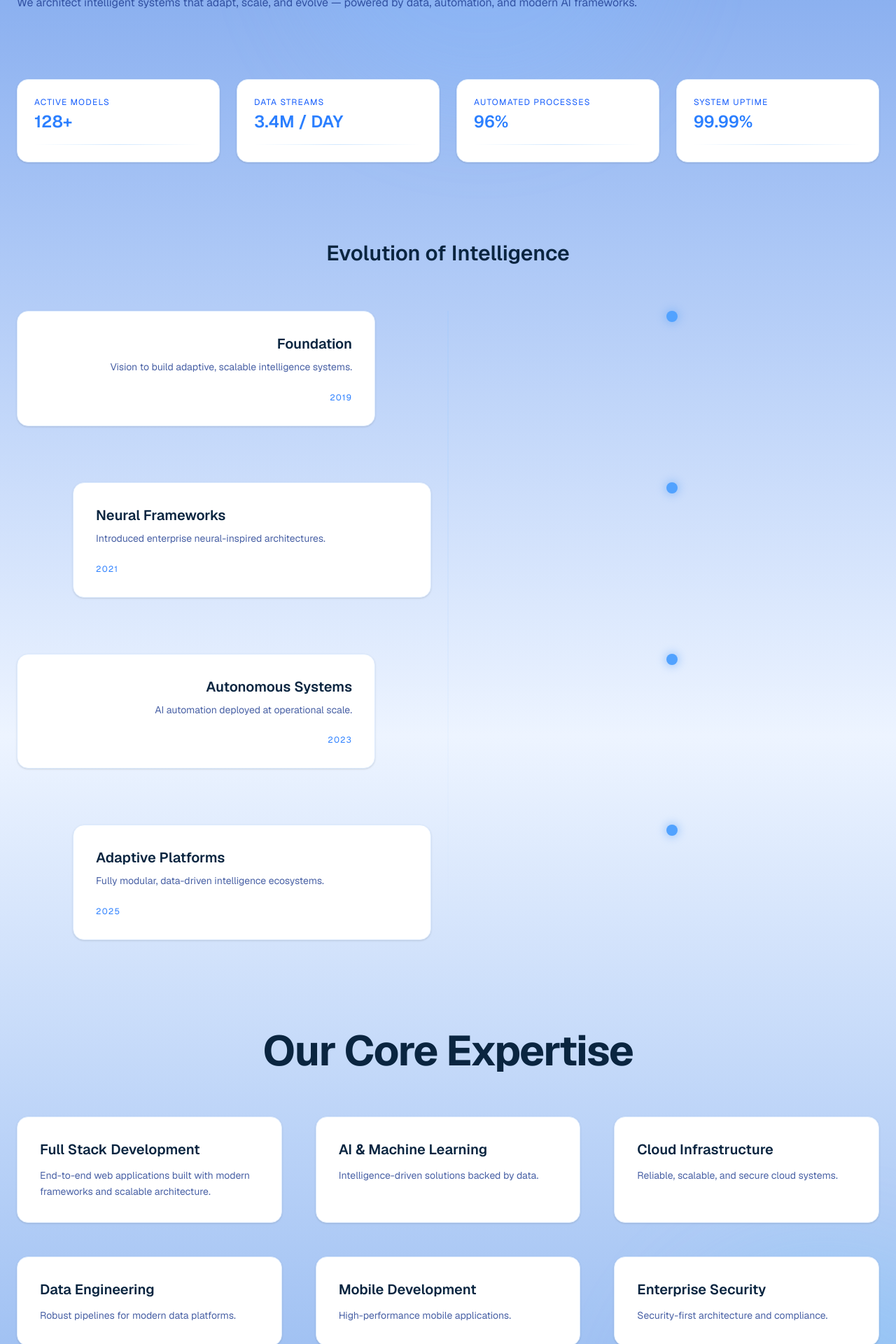
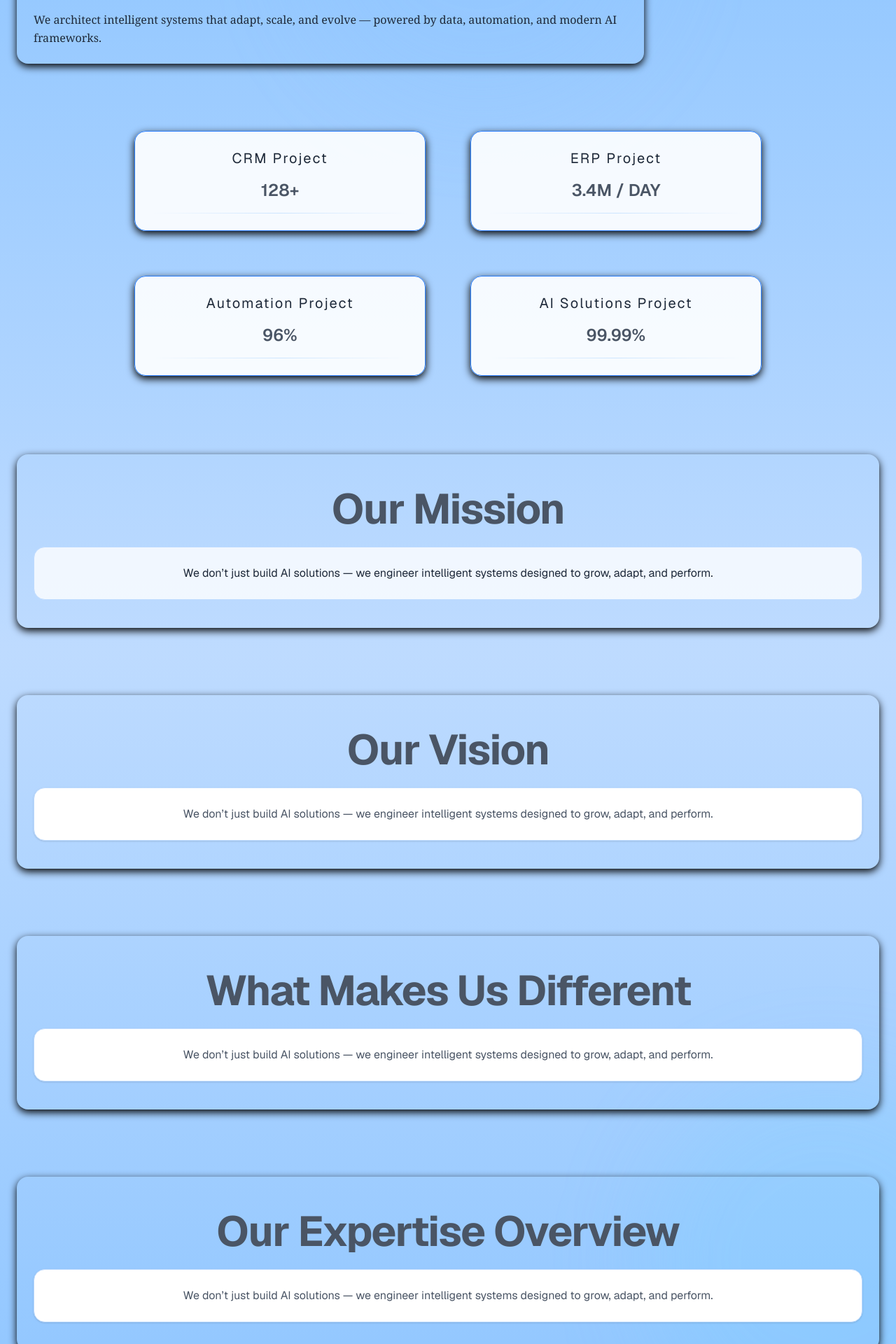
Before and after one commit to rizwan059/intership_project, a Next.js app in the folder hs_inter_t2/frontend/: page /about in a window 1280 px wide. Shown: the part 260-2180 px from the top of the page at 70% size. Built offline with nearby package versions, Linux system fonts and the light colour scheme.

Commit message:
about us page color setting as per the logo

```diff
--- a/hs_inter_t2/frontend/app/about/page.tsx
+++ b/hs_inter_t2/frontend/app/about/page.tsx
@@ -2,7 +2,7 @@
 
 export default function AboutPage() {
   return (
-    <main className="relative min-h-screen overflow-hidden bg-gradient-to-b from-[#79a3ec] via-[#EDF4FF] to-[#80abec] font-sans">
+    <main className="relative min-h-screen overflow-hidden bg-gradient-to-b from-blue-300 via-blue-200 to-blue-300 font-sans">
 
       {/* Soft Light Fields */}
       <div className="absolute -top-40 left-1/3 h-[520px] w-[520px] rounded-full bg-blue-300/20 blur-3xl" />
@@ -11,120 +11,104 @@ export default function AboutPage() {
       <section className="relative z-10 max-w-7xl mx-auto px-6 py-24">
 
         {/* HERO */}
-        <header className="max-w-4xl mb-24">
-          <h1 className="text-4xl md:text-6xl font-bold tracking-tight text-[#0A2540] leading-tight">
+        <header className="max-w-4xl mb-24 py-6 px-6 shadow-[0_4px_12px_rgba(0,0,0,1)] rounded-2xl">
+          <h1 className="text-4xl md:text-6xl font-bold tracking-tight text-gray-600 leading-tight">
             Intro Section
           </h1>
-          <p className="mt-6 text-blue-900/80 leading-relaxed">
+          <p className="mt-6 text-gray-800 leading-relaxed font-serif">
             We architect intelligent systems that adapt, scale, and evolve —
             powered by data, automation, and modern AI frameworks.
           </p>
         </header>
 
         {/* METRICS */}
-        <section className="grid gap-6 sm:grid-cols-2 lg:grid-cols-4 mb-28">
+        <section className="grid gap-16 sm:grid-cols-2 lg:grid-cols-2 mb-28 max-w-4xl justify-center mx-auto">
           {[
-            { label: "ACTIVE MODELS", value: "128+" },
-            { label: "DATA STREAMS", value: "3.4M / DAY" },
-            { label: "AUTOMATED PROCESSES", value: "96%" },
-            { label: "SYSTEM UPTIME", value: "99.99%" },
-          ].map((metric) => (
+            { label: "CRM Project", value: "128+" },
+            { label: "ERP Project", value: "3.4M / DAY" },
+            { label: "Automation Project", value: "96%" },
+            { label: "AI Solutions Project", value: "99.99%" },
+          ].map((metric, index) => (
             <div
-              key={metric.label}
-              className="rounded-2xl border border-blue-100 bg-white p-6 shadow-sm hover:shadow-md transition"
+              key={index}
+              className="rounded-2xl border border-blue-500 bg-white/90 p-6 shadow-[0_4px_12px_rgba(0,0,0,1)] hover:shadow-md transition"
             >
-              <div className="text-xs tracking-widest text-blue-600 mb-1">
+              <div className="text-xl tracking-widest text-gray-800 mb-4 justify-center flex">
                 {metric.label}
               </div>
-              <div className="text-2xl font-semibold text-blue-500">
+              <div className="text-2xl font-semibold text-gray-600 justify-center flex">
                 {metric.value}
               </div>
-              <div className="mt-4 h-px bg-gradient-to-r from-transparent via-blue-300/40 to-transparent" />
+              <div className="mt-4 h-px bg-gradient-to-r from-transparent via-blue-300/40 to-transparent " />
             </div>
           ))}
         </section>
 
-        {/* TIMELINE */}
-        <section className="mb-32">
-          <h2 className="text-3xl font-semibold mb-16 text-center text-[#0A2540]">
-            Evolution of Intelligence
-          </h2>
 
-          <div className="relative space-y-20">
-            <div className="absolute left-1/2 top-0 h-full w-px -translate-x-1/2 bg-gradient-to-b from-blue-300/40 to-transparent" />
 
-            {[
-              { year: "2019", title: "Foundation", text: "Vision to build adaptive, scalable intelligence systems." },
-              { year: "2021", title: "Neural Frameworks", text: "Introduced enterprise neural-inspired architectures." },
-              { year: "2023", title: "Autonomous Systems", text: "AI automation deployed at operational scale." },
-              { year: "2025", title: "Adaptive Platforms", text: "Fully modular, data-driven intelligence ecosystems." },
-            ].map((item, index) => (
-              <article
-                key={item.year}
-                className={`relative grid md:grid-cols-2 gap-12 ${
-                  index % 2 === 0 ? "md:text-right" : ""
-                }`}
-              >
-                <div className={index % 2 === 0 ? "md:pr-20" : "md:pl-20"}>
-                  <div className="rounded-2xl border border-blue-100 bg-white p-8 shadow-sm hover:shadow-md transition">
-                    <h3 className="text-xl font-semibold mb-2 text-[#0A2540]">
-                      {item.title}
-                    </h3>
-                    <p className="text-blue-900/80 text-sm leading-relaxed">
-                      {item.text}
-                    </p>
-                    <div className="mt-6 text-blue-500 text-xs tracking-widest">
-                      {item.year}
-                    </div>
-                  </div>
-                </div>
+        {/* Mission */}
+        <div className="mb-24 py-6 shadow-[0_4px_12px_rgba(0,0,0,1)] rounded-2xl">
+          <h1 className="text-4xl md:text-6xl my-6 text-center font-bold tracking-tight text-gray-600">
+            Our Mission
+          </h1>
+          <section className="rounded-2xl border mx-6 mb-4 border-blue-200 bg-white/80 p-6 text-center">
 
-                <div className="hidden md:flex justify-center">
-                  <div className="h-4 w-4 rounded-full bg-blue-400 shadow-[0_0_12px_3px_rgba(96,165,250,0.4)]" />
-                </div>
-              </article>
-            ))}
-          </div>
-        </section>
+            <p className="text-gray-800 leading-relaxed">
+              We don’t just build AI solutions — we engineer intelligent systems
+              designed to grow, adapt, and perform.
+            </p>
+          </section>
 
-        {/* VALUES */}
-        <h1 className="text-4xl md:text-6xl mb-16 text-center font-bold tracking-tight text-[#0A2540]">
-          Our Core Expertise
-        </h1>
+        </div>
 
-        <section className="grid gap-12 lg:grid-cols-3 mb-28">
-          {[
-            { title: "Full Stack Development", text: "End-to-end web applications built with modern frameworks and scalable architecture." },
-            { title: "AI & Machine Learning", text: "Intelligence-driven solutions backed by data." },
-            { title: "Cloud Infrastructure", text: "Reliable, scalable, and secure cloud systems." },
-            { title: "Data Engineering", text: "Robust pipelines for modern data platforms." },
-            { title: "Mobile Development", text: "High-performance mobile applications." },
-            { title: "Enterprise Security", text: "Security-first architecture and compliance." },
-          ].map((item) => (
-            <div
-              key={item.title}
-              className="rounded-2xl border border-blue-100 bg-white p-8 shadow-sm hover:shadow-md transition"
-            >
-              <h3 className="text-xl font-semibold mb-3 text-[#0A2540]">
-                {item.title}
-              </h3>
-              <p className="text-blue-900/80 text-sm leading-relaxed">
-                {item.text}
-              </p>
-            </div>
-          ))}
-        </section>
+        {/* Vision */}
+        <div className="mb-24 py-6 shadow-[0_4px_12px_rgba(0,0,0,1)] rounded-2xl">
+          <h1 className="text-4xl md:text-6xl my-6 text-center font-bold tracking-tight text-gray-600 ">
+            Our Vision
+          </h1>
+          <section className="rounded-2xl border mx-6 mb-4 border-blue-200 bg-white p-6 text-center shadow-sm">
 
-        {/* CLOSING */}
-        <section className="rounded-2xl border border-blue-200 bg-white p-12 text-center shadow-sm">
-          <h2 className="text-2xl md:text-3xl font-semibold mb-4 text-[#0A2540]">
-            Built for Intelligence at Scale
-          </h2>
-          <p className="text-blue-900/70 max-w-3xl mx-auto leading-relaxed">
-            We don’t just build AI solutions — we engineer intelligent systems
-            designed to grow, adapt, and perform.
-          </p>
-        </section>
+            <p className="text-gray-600 max-w-3xl mx-auto leading-relaxed">
+              We don’t just build AI solutions — we engineer intelligent systems
+              designed to grow, adapt, and perform.
+            </p>
+          </section>
+
+        </div>
+
+
+        {/* What Makes You Different */}
+       <div className="mb-24 py-6 shadow-[0_4px_12px_rgba(0,0,0,1)] rounded-2xl">
+          <h1 className="text-4xl md:text-6xl my-6 text-center font-bold tracking-tight text-gray-600 ">
+            What Makes Us Different
+          </h1>
+          <section className="rounded-2xl border mx-6 mb-4 border-blue-200 bg-white p-6 text-center shadow-sm">
+
+            <p className="text-gray-600 max-w-3xl mx-auto leading-relaxed">
+              We don’t just build AI solutions — we engineer intelligent systems
+              designed to grow, adapt, and perform.
+            </p>
+          </section>
+
+        </div>
+
+        {/* Expertise Overview */}
+        <div className="my-8 py-6 shadow-[0_4px_12px_rgba(0,0,0,1)] rounded-2xl">
+          <h1 className="text-4xl md:text-6xl my-6 text-center font-bold tracking-tight text-gray-600 ">
+            Our Expertise Overview
+          </h1>
+          <section className="rounded-2xl border mx-6 mb-4 border-blue-200 bg-white p-6 text-center shadow-sm">
+
+            <p className="text-gray-600 max-w-3xl mx-auto leading-relaxed">
+              We don’t just build AI solutions — we engineer intelligent systems
+              designed to grow, adapt, and perform.
+            </p>
+          </section>
+
+        </div>
+
+
+
 
       </section>
     </main>
--- a/hs_inter_t2/frontend/components/Footer.tsx
+++ b/hs_inter_t2/frontend/components/Footer.tsx
@@ -16,7 +16,7 @@ const footerLinks = [
 
 export default function Footer() {
   return (
-    <footer className="bg-gradient-to-br from-[#64696f] via-[#64696f] to-[#64696f] text-white">
+    <footer className="bg-gradient-to-br from-gray-400 via-gray-500 to-gray-400 text-white">
       <div className="mx-auto max-w-5xl px-6 py-6">
 
         {/* TOP Divider */}
@@ -69,7 +69,7 @@ export default function Footer() {
                 <li key={link.name}>
                   <Link
                     href={link.href}
-                    className="text-whitetransition hover:text-blue-300"
+                    className="text-whitetransition hover:text-cyan-300"
                   >
                     {link.name}
                   </Link>
--- a/hs_inter_t2/frontend/components/Navbar.tsx
+++ b/hs_inter_t2/frontend/components/Navbar.tsx
@@ -18,7 +18,7 @@ export default function Navbar() {
   const pathname = usePathname();
 
   return (
-    <nav className="sticky top-0 z-50 w-full bg-linear-to-br from-[#36383a] via-[#53585f] to-[#44474b] text-white">
+    <nav className="sticky top-0 z-50 w-full bg-linear-to-br from-gray-300 via-gray-700 to-gray-300 text-white">
       <div className="mx-auto flex max-w-8xl items-center justify-around px-6 py-2">
 
         {/* Logo */}
--- a/hs_inter_t2/frontend/components/ScrollNvbr.tsx
+++ b/hs_inter_t2/frontend/components/ScrollNvbr.tsx
@@ -20,8 +20,8 @@ export default function NeuralDivider() {
         className={`h-1 transition-all duration-500
           ${
             scrolled
-              ? "bg-linear-to-r from-transparent via-green-400/60 to-transparent"
-              : "bg-linear-to-r from-transparent via-white to-transparent"
+              ? "bg-linear-to-r from-transparent via-white to-transparent"
+              : "bg-linear-to-r from-transparent via-white/50 to-transparent"
           }`}
       />
     </div>
```
